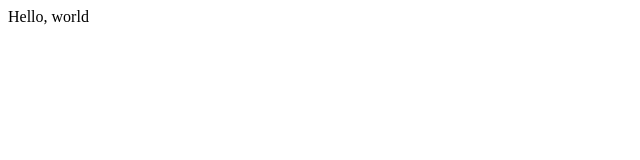
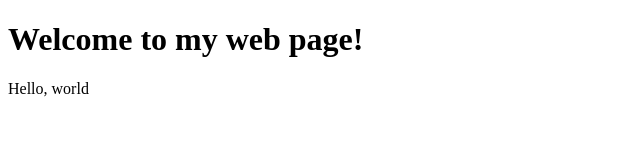
Before and after one commit to dev-dilshan/OurFamilyTree, a plain HTML site: page hello.html in a window 1280 px wide. Shown: the whole page, without its empty margins (0-640 px from the left). Drawn offline with Linux system fonts and the light colour scheme.

Commit message:
added <h1>

```diff
--- a/hello.html
+++ b/hello.html
@@ -6,7 +6,7 @@
         </title>
     </head>
     <body>
-
+        <h1>Welcome to my web page!</h1>
      Hello, world
     </body>
     </html>
```
